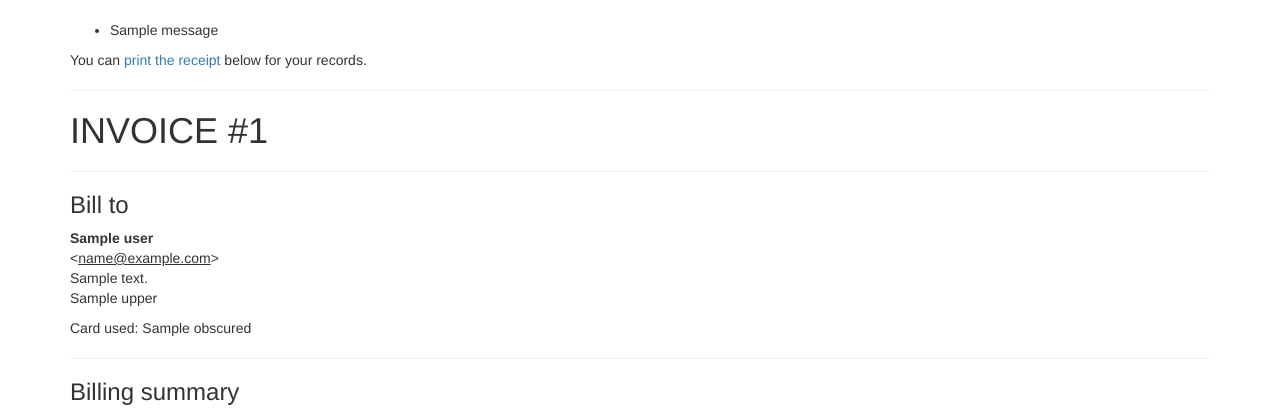
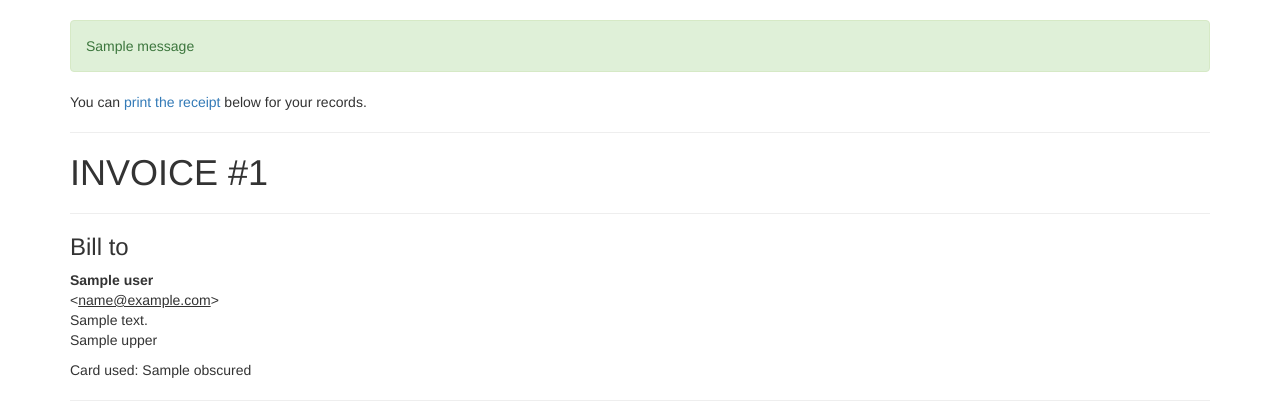
Before and after one commit to fmalina/django-pay, a Django app: template pay/templates/pay/receipt.html in a window 1280 px wide. Shown: the part 52-470 px from the top of the page. Run offline with Django 3.2, Linux system fonts and the light colour scheme; the template is opened without the code that fills it: most values are stand-ins (such as "Sample title", 1, 10 or a date in 2020); one stand-in notice (Sample message) is shown; some libraries are stand-ins or nearby versions.

Commit message:
Improved presentation.

```diff
--- a/pay/__init__.py
+++ b/pay/__init__.py
@@ -1 +1 @@
-__version__ = '0.1.3'
+__version__ = '0.1.4'
--- a/pay/templates/pay/messages.html
+++ b/pay/templates/pay/messages.html
@@ -1,8 +1,8 @@
 {% if messages %}
-<div class="messages hey">
-	<ul>
+<div class="messages">
+	<ul class="list-unstyled">
 	{% for message in messages %}
-	<li{% if message.tags %} class="{{ message.tags }}"{% endif %}>
+	<li{% if message.tags %} class="alert alert-{{ message.tags }}"{% endif %}>
 		{{ message|safe }}</li>
 	{% endfor %}
 	</ul>
--- a/pay/templates/pay/payment.html
+++ b/pay/templates/pay/payment.html
@@ -94,7 +94,7 @@ $(function(){
                     </li>
             </ul>
             {% csrf_token %}
-            <p><button class="btn btn-default btn-lg center-block">Continue</button></p>
+            <p><button class="btn btn-success btn-lg center-block">Continue</button></p>
         </div>
     </div>
     <div class="clear"></div>
--- a/pay/views.py
+++ b/pay/views.py
@@ -94,7 +94,7 @@ def use_card(request):
             return redirect(reverse('complete'))
         else:
             msg = app_settings.PAY_MSG_FAIL.format(error=p.cardreceipt.details)
-            messages.info(request, msg)
+            messages.warning(request, msg)
 
     return render(request, 'pay/payment.html', {
         'title': 'Pay by card',
```
